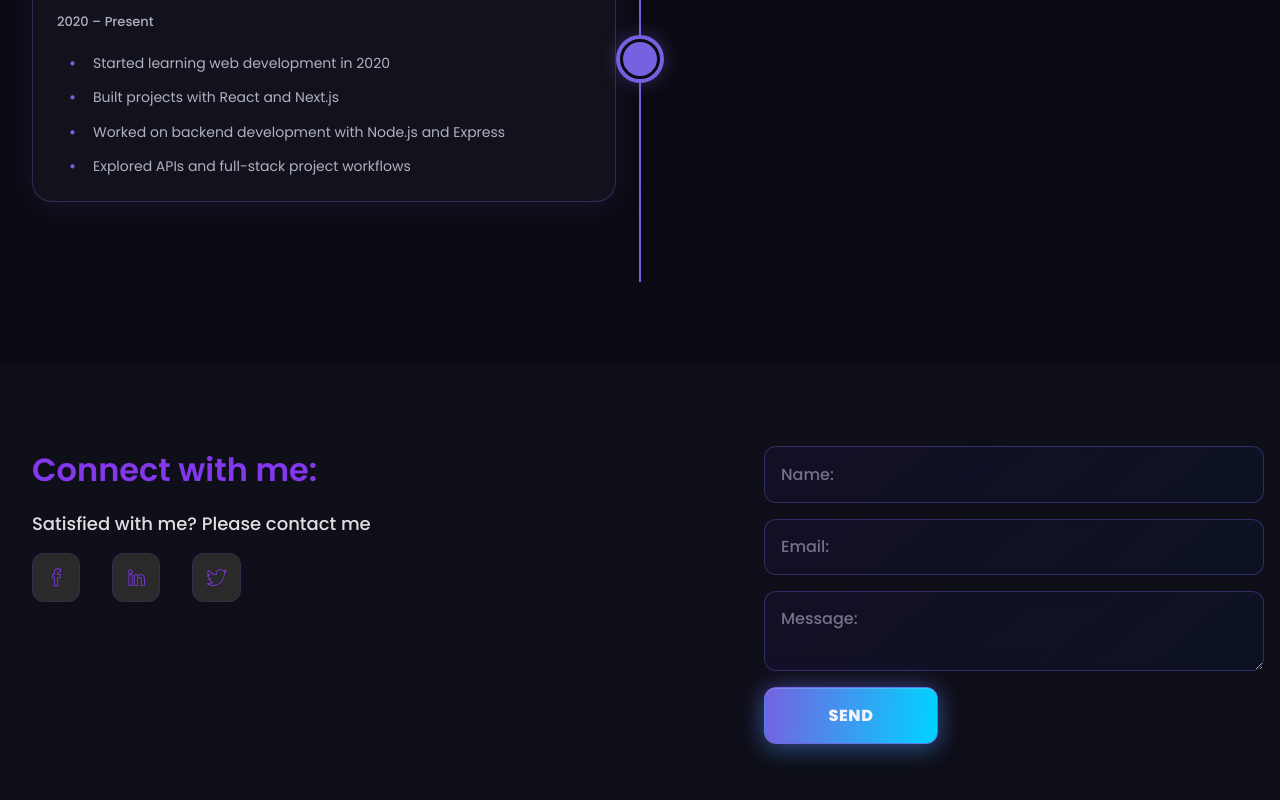
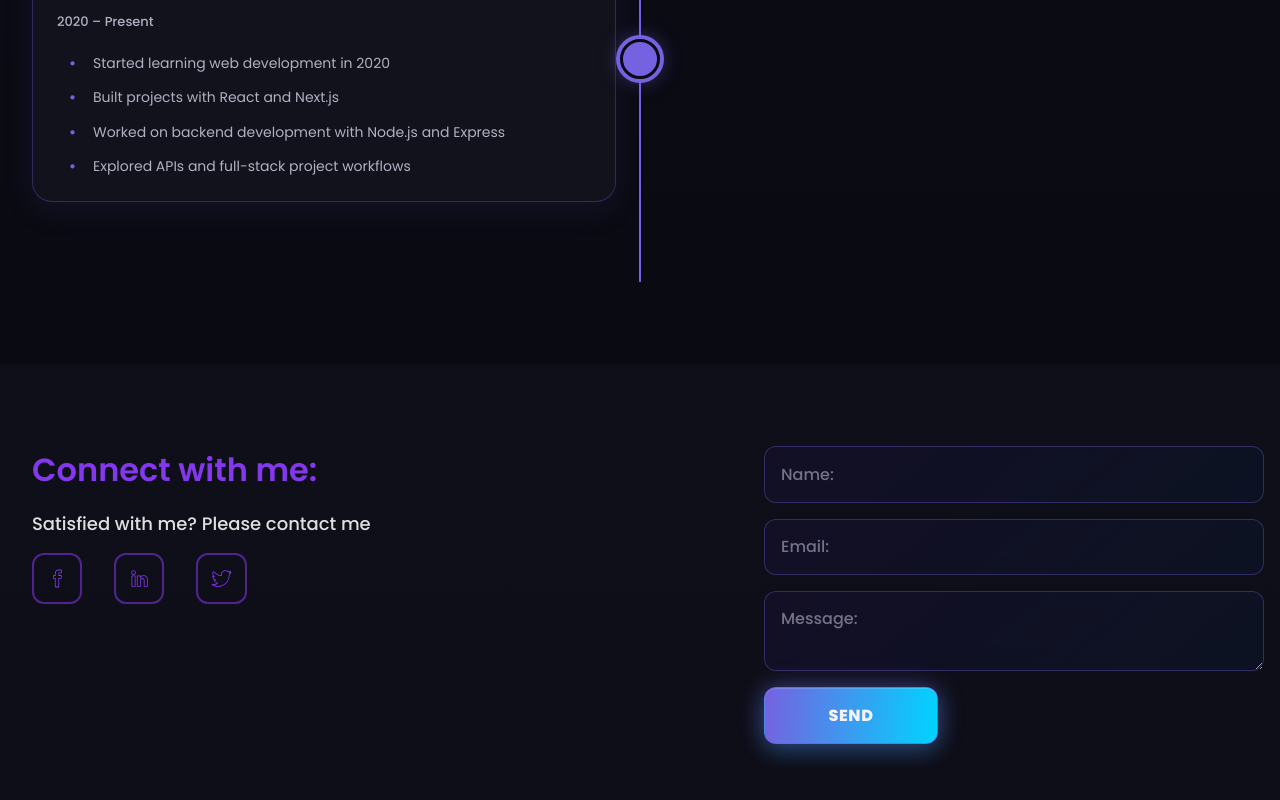
Before and after one commit to RojusDEV/Portfolio, a React (Vite) app: page / in a window 1280 px wide. Shown: the part 4115-4915 px from the top of the page. Built offline with nearby package versions, Linux system fonts and the light colour scheme; no server answers; the HTML template or start-up script is replaced by a standard one.

Commit message:
change: increased border size

```diff
--- a/src/layout/Contact/Contact.scss
+++ b/src/layout/Contact/Contact.scss
@@ -31,13 +31,12 @@
           }
 
           .social-icon-box {
-            background-color: #2a2a2a;
             border-radius: 0.75rem;
             padding: 0.35rem;
             display: inline-flex;
             align-items: center;
             justify-content: center;
-            border: 1px solid rgba(131, 56, 236, 0.15);
+            border: 2px solid rgba(136, 55, 248, 0.529);
             transition:
               transform 0.2s ease,
               box-shadow 0.25s ease,
```
